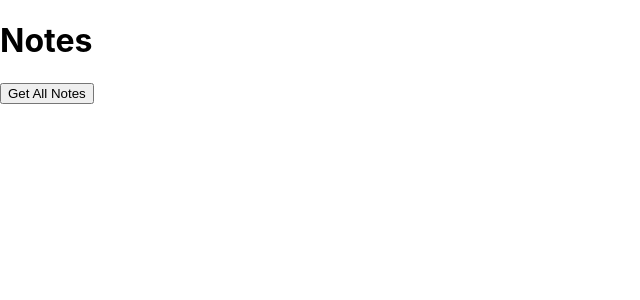
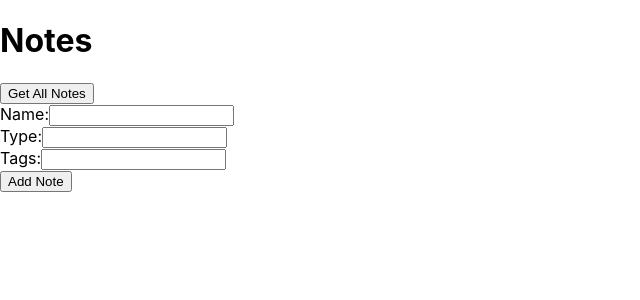
Before and after one commit to waitongsuen69/InfiniteLink, a React (Create React App) app in the folder frontend/: page / in a window 1280 px wide. Shown: the top 300 px of the page, without its empty margins (0-640 px from the left). Built offline with nearby package versions, Linux system fonts and the light colour scheme.

Commit message:
implement of note_add_new.js in frontend

```diff
--- a/frontend/src/App.js
+++ b/frontend/src/App.js
@@ -1,19 +1,34 @@
 import React, { useState } from 'react';
+import AddNote from './NoteFunc/note_add_new.js';
 
 function App() {
   const [notes, setNotes] = useState([]);
 
-  const get_all_notes = () => {
-    fetch('http://localhost:5000/return_all_notes')
-      .then(response => response.json())
-      .then(data => setNotes(data))
-      .catch(error => console.error('Error:', error));
+  const get_all_notes = async () => {
+    try {
+      const response = await fetch('http://localhost:5000/return_all_notes', {
+        method: 'GET',
+        headers: {
+          'Content-Type': 'application/json'
+        },
+        credentials: 'include' // if you need to include cookies
+      });
+      if (!response.ok) {
+        throw new Error('Network response was not ok');
+      }
+      const data = await response.json();
+      setNotes(data);
+    } catch (error) {
+      console.error('Error fetching notes:', error);
+    }
   };
+
 
   return (
     <div>
       <h1>Notes</h1>
       <button onClick={get_all_notes}>Get All Notes</button>
+      <AddNote onNoteAdded={get_all_notes} />
       <ul>
         {notes.map(note => (
           <li key={note._id}>{note.FILE_NAME} - type: {note.TYPE} - last update time : {note.UPDATE_TIME}</li>
--- /dev/null
+++ b/frontend/src/NoteFunc/note_add_new.js
@@ -0,0 +1,64 @@
+// note_add_new.js
+import React, { useState } from 'react';
+
+const AddNote = ({ onNoteAdded }) => {
+  const [newNote, setNewNote] = useState({ name: '', type: '', tags: '' });
+
+  const handleInputChange = (e) => {
+    const { name, value } = e.target;
+    setNewNote(prevState => ({
+      ...prevState,
+      [name]: value
+    }));
+  };
+
+  const handleSubmit = async (e) => {
+    e.preventDefault();
+    try {
+      const noteData = {
+        name: newNote.name,
+        type: newNote.type || 'txt', // Default to 'txt' if type is empty
+        tags: newNote.tags ? newNote.tags.split(',').map(tag => tag.trim()) : [] // Convert comma-separated string to array or default to empty array
+      };
+      // const new_task = { name: newNote.name, type: newNote.type, tags: newNote.tags };
+      const response = await fetch('http://localhost:5000/add_note', {
+        method: 'POST',
+        headers: {
+          'Content-Type': 'application/json'
+        },
+        body: JSON.stringify(noteData),
+        credentials: 'include' // if you need to include cookies
+      });
+      if (!response.ok) {
+        throw new Error('Network response was not ok');
+      }
+      await response.json();
+      onNoteAdded(); // Notify parent component to fetch all notes again
+    } catch (error) {
+      console.error('Error adding note:', error);
+    }
+  };
+
+  return (
+    <form onSubmit={handleSubmit}>
+      <label>
+        Name:
+        <input type="text" name="name" value={newNote.name} onChange={handleInputChange} required />
+      </label>
+      <br />
+      <label>
+        Type:
+        <input type="text" name="type" value={newNote.type} onChange={handleInputChange} />
+      </label>
+      <br />
+      <label>
+        Tags:
+        <input type="text" name="tags" value={newNote.tags} onChange={handleInputChange} />
+      </label>
+      <br />
+      <button type="submit">Add Note</button>
+    </form>
+  );
+};
+
+export default AddNote;
```
Also changed, not shown: 2 other files (tests, documents, lock files or other folders).
